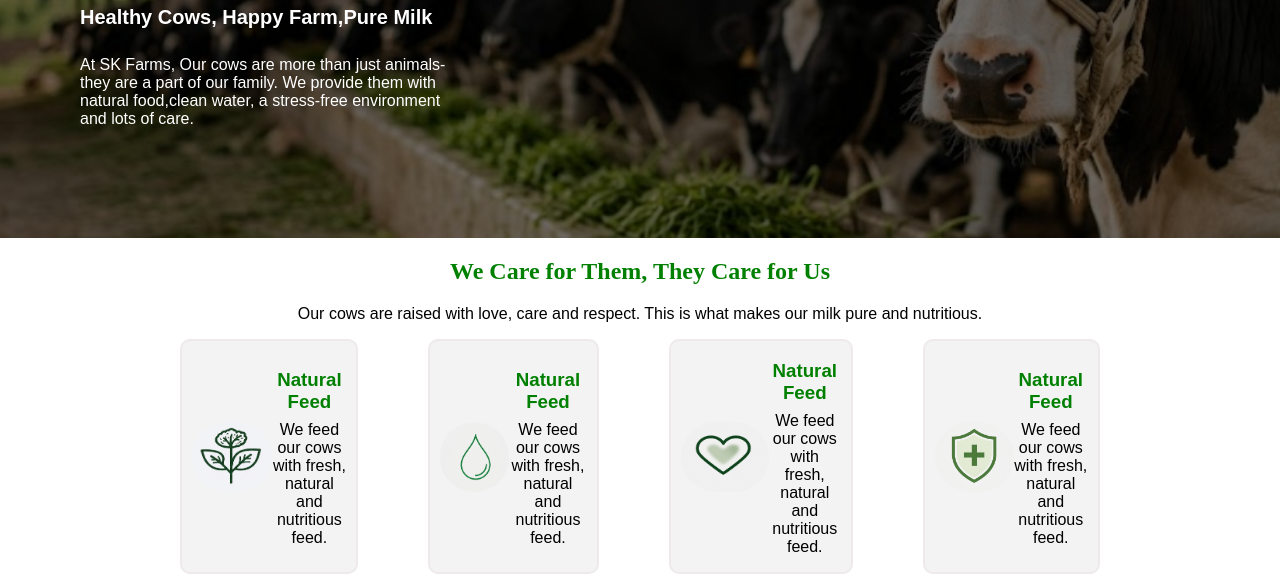
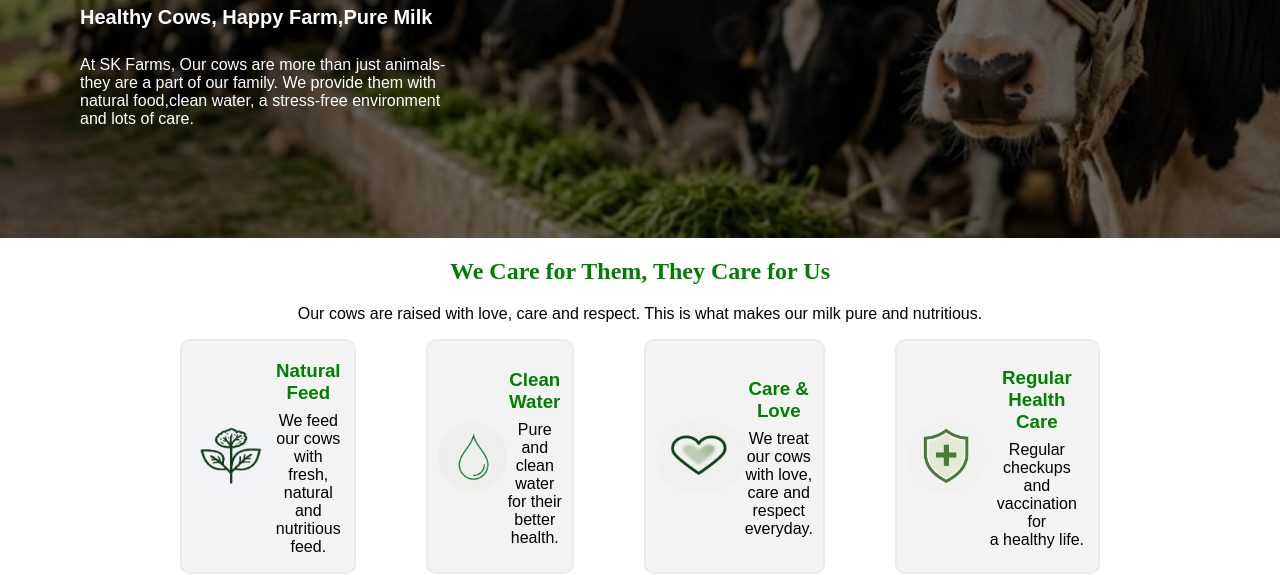
Before and after one commit to jdevanarayanan642-ctrl/sk-farms, a plain HTML site: page cows.html in a window 1280 px wide. Shown: the part 392-967 px from the top of the page. Drawn offline with nearby package versions, Linux system fonts and the light colour scheme.

Commit message:
Add files via upload

```diff
--- a/cows.html
+++ b/cows.html
@@ -36,7 +36,7 @@
     <section>
         <div class="cows-back-img">
             <div class="cow-back-content">
-                <h1 style="color: white; font-size: 75px; border-bottom: 4px solid green;">Our Cows </h1>
+                <h1>Our Cows </h1>
                 <h4 style="color: white;font-family: Arial, Helvetica, sans-serif;font-size:20px ;margin-top: -40px;">Healthy Cows, Happy Farm,Pure Milk</h4>
                 <p  style="color: white; font-family: Arial, Helvetica, sans-serif;">At SK Farms, Our cows are more than just animals- <br> they are a part of our family. We provide them with <br> natural food,clean water, a stress-free environment <br> and lots of care.</p>
             </div>
@@ -59,24 +59,24 @@
                 <div class="inner-care-points">
                     <img src="./images/cleanwater.png" height="70px" alt="" style="border-radius: 100px;">
                     <div>
-                        <h3 class="h-care">Natural Feed</h3>
-                        <p class="p-care">We feed our cows <br> with fresh, natural <br> and nutritious feed.</p>
+                        <h3 class="h-care">Clean Water</h3>
+                        <p class="p-care">Pure and clean<br> water for their<br> better health.</p>
                     </div>
                 </div>
 
                 <div class="inner-care-points">
                     <img src="./images/heart.png" height="70px" alt="" style="border-radius: 100px;">
                     <div>
-                        <h3 class="h-care">Natural Feed</h3>
-                        <p class="p-care">We feed our cows <br> with fresh, natural <br> and nutritious feed.</p>
+                        <h3 class="h-care">Care & Love</h3>
+                        <p class="p-care">We treat our cows<br> with love, care  and<br> respect everyday.</p>
                     </div>
                 </div>
 
                 <div class="inner-care-points">
                     <img src="./images/safety.png" height="70px" alt="" style="border-radius: 100px;">
                     <div>
-                        <h3 class="h-care">Natural Feed</h3>
-                        <p class="p-care">We feed our cows <br> with fresh, natural <br> and nutritious feed.</p>
+                        <h3 class="h-care">Regular Health Care</h3>
+                        <p class="p-care">Regular checkups<br> and vaccination for  <br> a healthy life.</p>
                     </div>
                 </div>
             </div>
@@ -114,7 +114,7 @@
     </section>
 
 
-    <footer style="background-color: rgb(17, 85, 17); margin-left: 50px; margin-right: 50px; margin-top: 30px;">
+    <footer style="margin-top: 30px;">
         <div class="footer-flex">
 
             <div class="first-foot">
```
